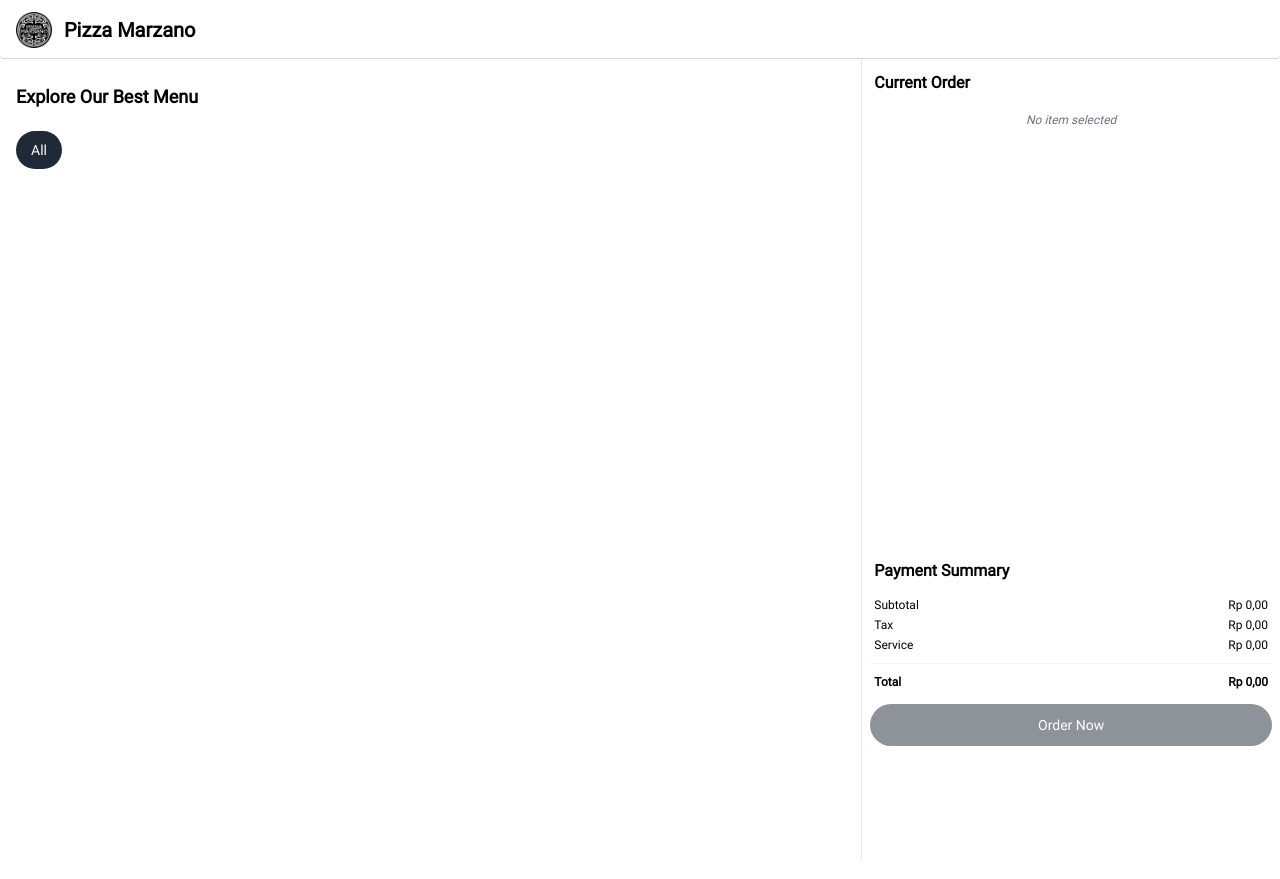
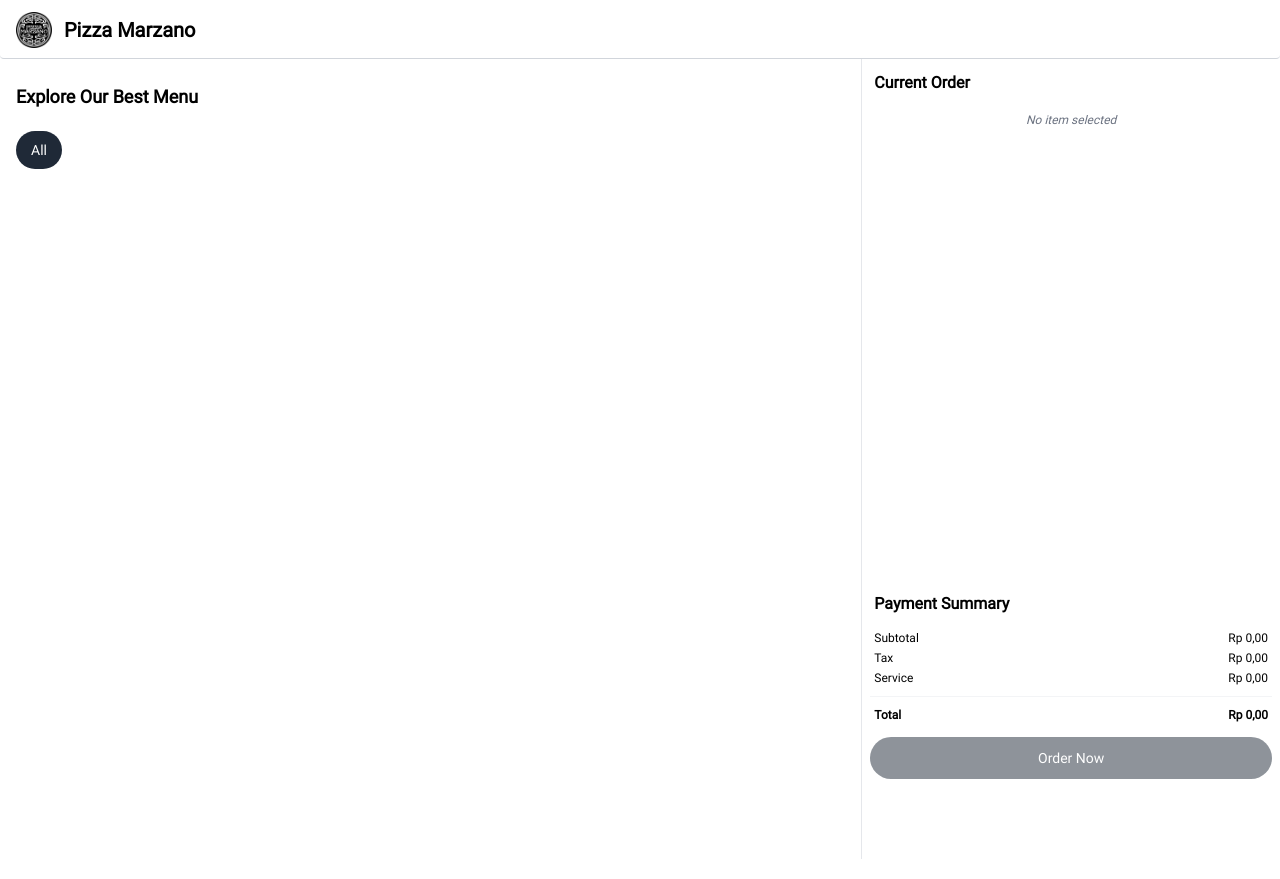
Before and after one commit to steventjoa89/restaurant, a React (Create React App) app: page / in a window 1280 px wide. Built offline with nearby package versions, Linux system fonts and the light colour scheme.

Commit message:
Fixing height max at order summary.

```diff
--- a/src/components/Order/RightOrderPane.js
+++ b/src/components/Order/RightOrderPane.js
@@ -5,14 +5,15 @@ import OrderSummary from "./OrderSummary";
 
 function RightOrderPane() {
   return (
-    <div className="hidden md:block md:col-span-2 overflow-y-scroll h-screen hide-scrollbar mr-2 border-l border-gray-200 pl-2">
-      <HeadingRow text="Current Order" />
-      <OrderSummary />
-
-      <HeadingRow text="Payment Summary" />
-      <PaymentSummary />
-
-
+    <div className="hidden md:flex md:flex-col md:col-span-2 overflow-y-scroll h-screen hide-scrollbar mr-2 border-l border-gray-200 pl-2">
+      <div className="">
+        <HeadingRow text="Current Order" />
+        <OrderSummary />
+      </div>
+      <div className="mt-auto mb-20">
+        <HeadingRow text="Payment Summary" />
+        <PaymentSummary />
+      </div>
     </div>
   );
 }
```
